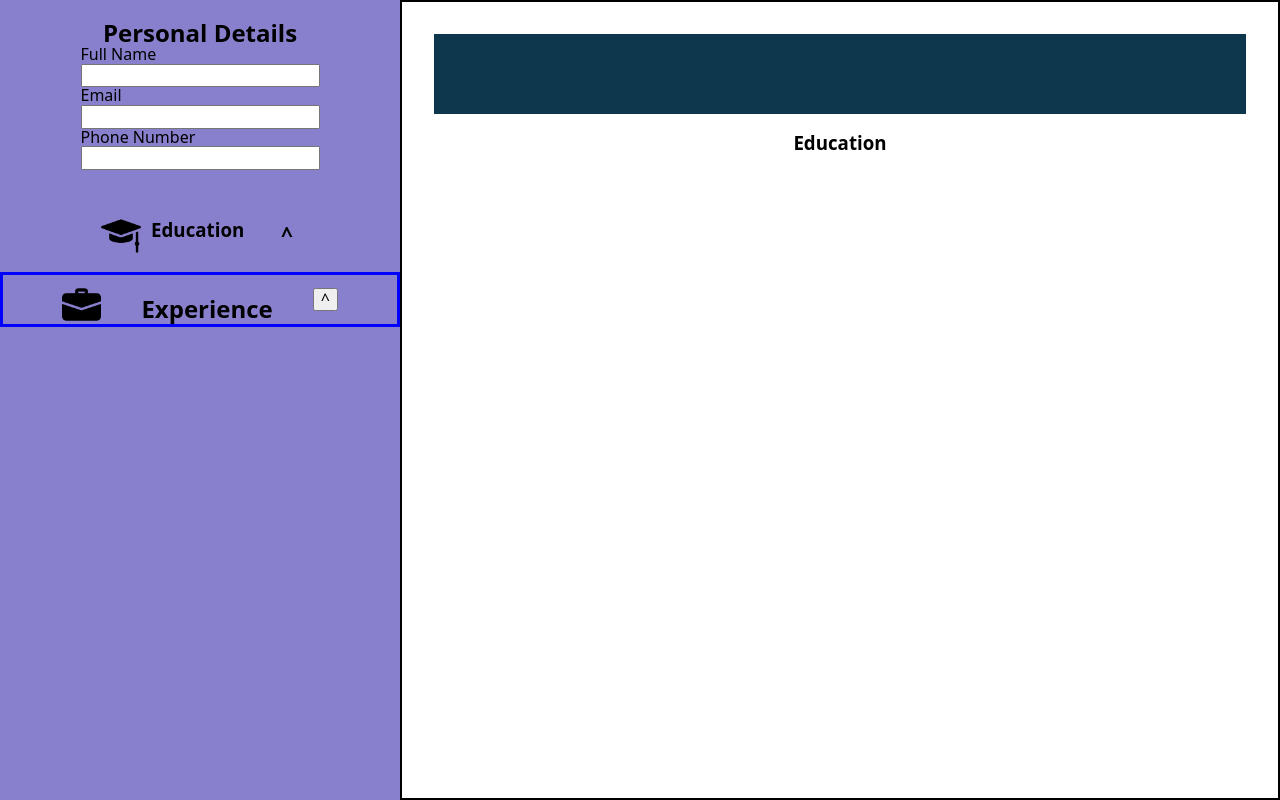
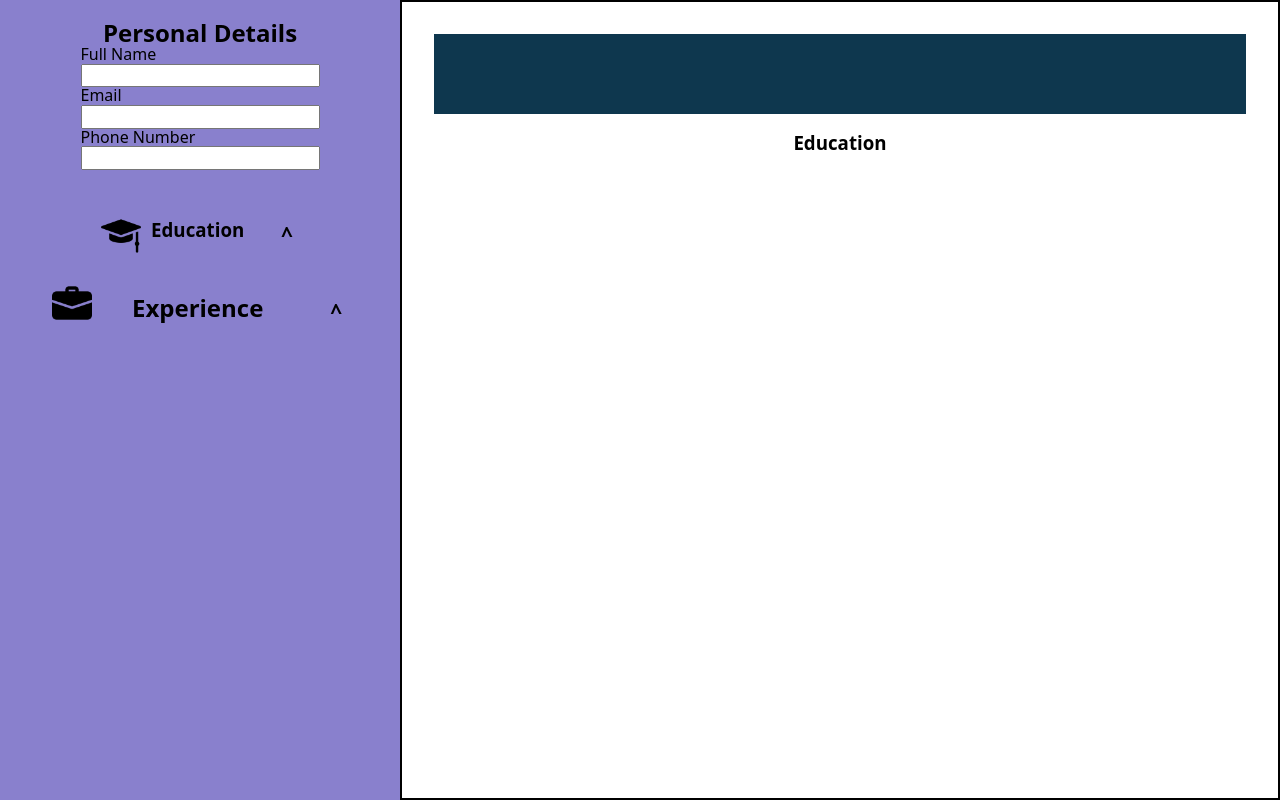
Before and after one commit to seba3510/cv-application, a React (Vite) app: page / in a window 1280 px wide. Built offline with nearby package versions, Linux system fonts and the light colour scheme.

Commit message:
feat: Display " Experience" form when the clicking on the "Add Experience" button

```diff
--- a/src/App.jsx
+++ b/src/App.jsx
@@ -111,6 +111,15 @@ function App() {
 		setIsWorkSectionShown
 	] = useState(
 		false);
+
+	//===================================================================
+
+	const [
+		isWorkFormShown,
+		setIsWorkFormShown
+	] = useState(
+		false
+	);
 
 	//===================================================================
 
@@ -337,6 +346,23 @@ function App() {
 
 	//===================================================================
 
+	function displayWorkForm() {
+
+		setIsWorkFormShown(
+			true
+		);
+
+		console.log(
+			"Hello, World!"
+		);
+
+		return;
+
+	} // displayWorkForm()
+
+	//===================================================================
+
+
 	function submitWorkForm(event) {
 
 		try {
@@ -361,7 +387,7 @@ function App() {
 
 	return (
 
-		<div className="wrapper">
+		<>
 			<Sidebar>
 
 				<PersonalDetailsForm
@@ -395,14 +421,20 @@ function App() {
 						</button>
 					</header>
 
+
 					{(isWorkSectionShown) && (
 
+						<button type="button" onClick={displayWorkForm}>
+							Add Experience
+						</button>
+
+					)}
+
+					{(isWorkFormShown) && (
 						<ExperienceForm
-							isSectionShown={isWorkSectionShown}
 							onChange={handleWorkChange}
 							onSubmit={submitWorkForm}
 						/>
-
 					)}
 				</section>
 
@@ -415,7 +447,7 @@ function App() {
 			/>
 
 
-		</div>
+		</>
 
 	);
 
--- a/src/components/forms/ExperienceForm.jsx
+++ b/src/components/forms/ExperienceForm.jsx
@@ -5,7 +5,7 @@ function ExperienceForm({
 
 	return (
 
-		<form className="work" onSubmit={onSubmit}>
+		<form onSubmit={onSubmit}>
 			<div className="formControl">
 				<label htmlFor="company">
 					Company
@@ -63,6 +63,16 @@ function ExperienceForm({
 				</textarea>
 			</div>
 
+			<div className="btnsContainer">
+				<button type="button">
+					Cancel
+				</button>
+
+				<button type="submit">
+					Save
+				</button>
+			</div>
+
 		</form>
 
 	);
--- a/src/styles/style.css
+++ b/src/styles/style.css
@@ -5,14 +5,15 @@
 	--flex-column: column;
 }
 
-.wrapper {
+#root {
 	display: grid;
 	grid-template-columns: minmax(350px, 400px) 1fr;
 	grid-template-areas: "aside resume";
 }
 
 body {
-	font-family: system-ui, -apple-system, BlinkMacSystemFont, 'Segoe UI', Roboto, Oxygen, Ubuntu, Cantarell, 'Open Sans', 'Helvetica Neue', sans-serif;
+	font-family: system-ui, -apple-system, BlinkMacSystemFont, "Segoe UI", Roboto,
+		Oxygen, Ubuntu, Cantarell, "Open Sans", "Helvetica Neue", sans-serif;
 }
 
 aside,
@@ -37,7 +38,8 @@ form {
 }
 
 aside .personalDetails,
-aside .education {
+aside .education,
+aside .experience {
 	display: var(--flex-display);
 	flex-direction: var(--flex-column);
 	justify-content: center;
@@ -50,10 +52,8 @@ aside .education {
 	margin-top: 30px;
 }
 
-
-
 aside .education>header,
-form .work>header {
+aside .work>header {
 	display: var(--flex-display);
 	flex-direction: var(--flex-row);
 	justify-content: center;
@@ -65,7 +65,8 @@ form .work>header {
 	flex-direction: var(--flex-column);
 }
 
-section.education header button[type="button"] {
+.education header button[type="button"],
+.experience header button[type="button"] {
 	margin-left: 1em;
 	margin-top: 1.3em;
 	cursor: var(--btn-cursor);
@@ -75,15 +76,11 @@ section.education header button[type="button"] {
 	font-size: 1.3rem;
 }
 
-form.education button[type="submit"] {
-	margin-top: 30px;
-}
-
 button[type="submit"] {
 	align-self: center;
-	padding: 0.3em;
-	margin-top: 20px;
 	cursor: var(--btn-cursor);
+	margin-top: 30px;
+	padding: 0.2em;
 }
 
 form.education .btnsContainer {
@@ -94,13 +91,11 @@ form.education .btnsContainer {
 	padding: 0.5em;
 }
 
-
 .resume {
 	grid-area: resume;
 	display: grid;
 	grid-template-columns: 1fr;
 	grid-template-rows: auto 1fr;
-	/* grid-template-rows: 200px 1fr; */
 	grid-template-areas:
 		"personalDetails"
 		"education"
@@ -112,7 +107,6 @@ form.education .btnsContainer {
 .resume h1:first-child {
 	margin-top: 0;
 	text-align: center;
-	/* height: 100%; */
 }
 
 .resume .personalDetails {
@@ -136,6 +130,7 @@ form.education .btnsContainer {
 	justify-content: space-evenly;
 }
 
+/*
 aside .btnsContainer:last-child {
 	display: var(--flex-display);
 	flex-direction: var(--flex-row);
@@ -143,7 +138,7 @@ aside .btnsContainer:last-child {
 	align-items: center;
 	gap: 20px;
 	cursor: var(--btn-cursor);
-}
+} */
 
 .resume .education {
 	display: var(--flex-display);
@@ -160,7 +155,7 @@ aside .education header {
 	gap: 10px;
 }
 
-section.education button[type="button"] {
+button[type="button"] {
 	cursor: pointer;
 	margin-top: 30px;
 }
@@ -191,13 +186,12 @@ section.education button[type="button"] {
 	margin-top: 15px;
 }
 
-aside section.experience header {
+aside .experience header {
 	display: var(--flex-display);
 	flex-direction: var(--flex-row);
 	justify-content: center;
 	align-items: center;
 	gap: 40px;
-	border: 3px solid blue;
 }
 
 .suitcaseIcon {
```
